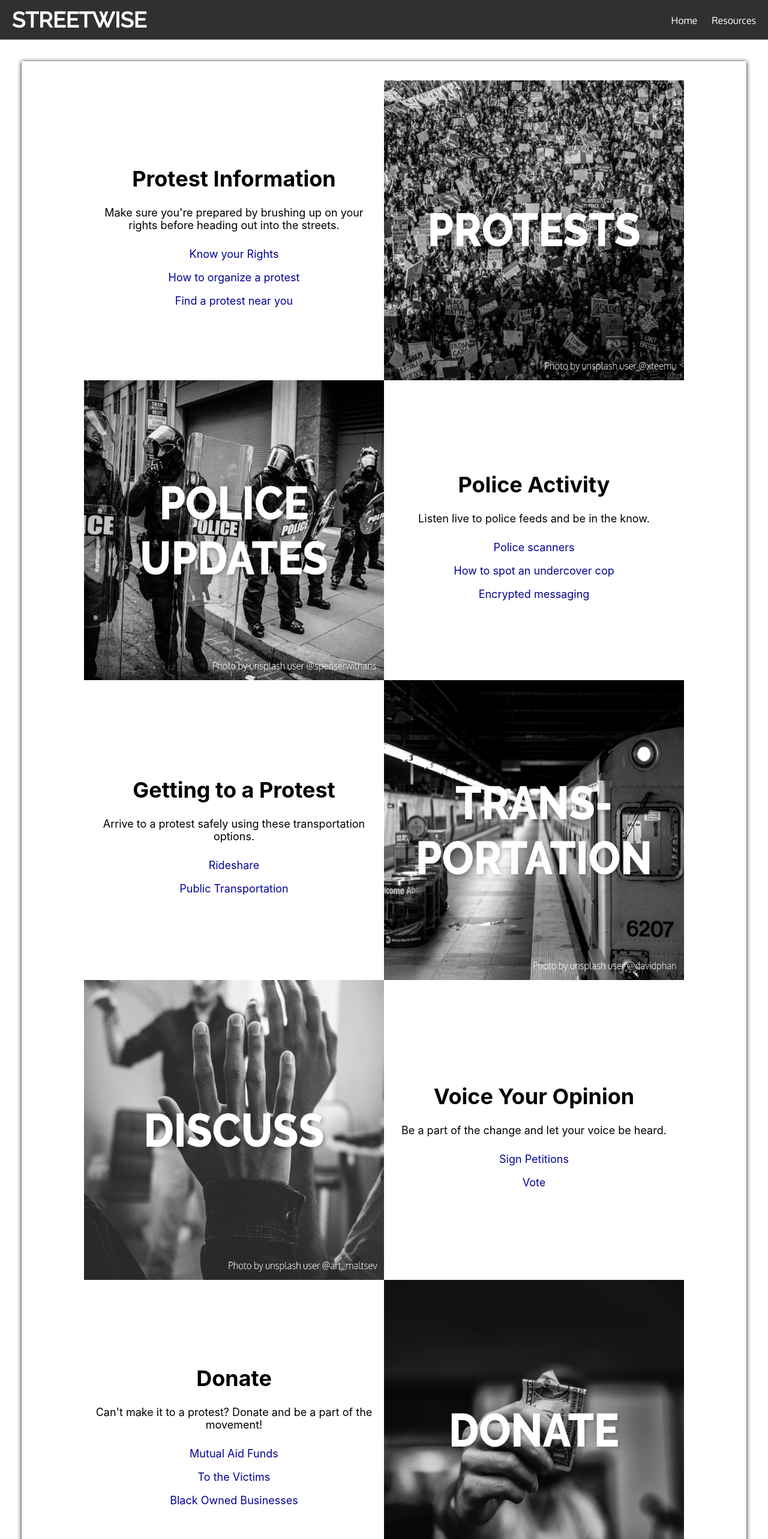
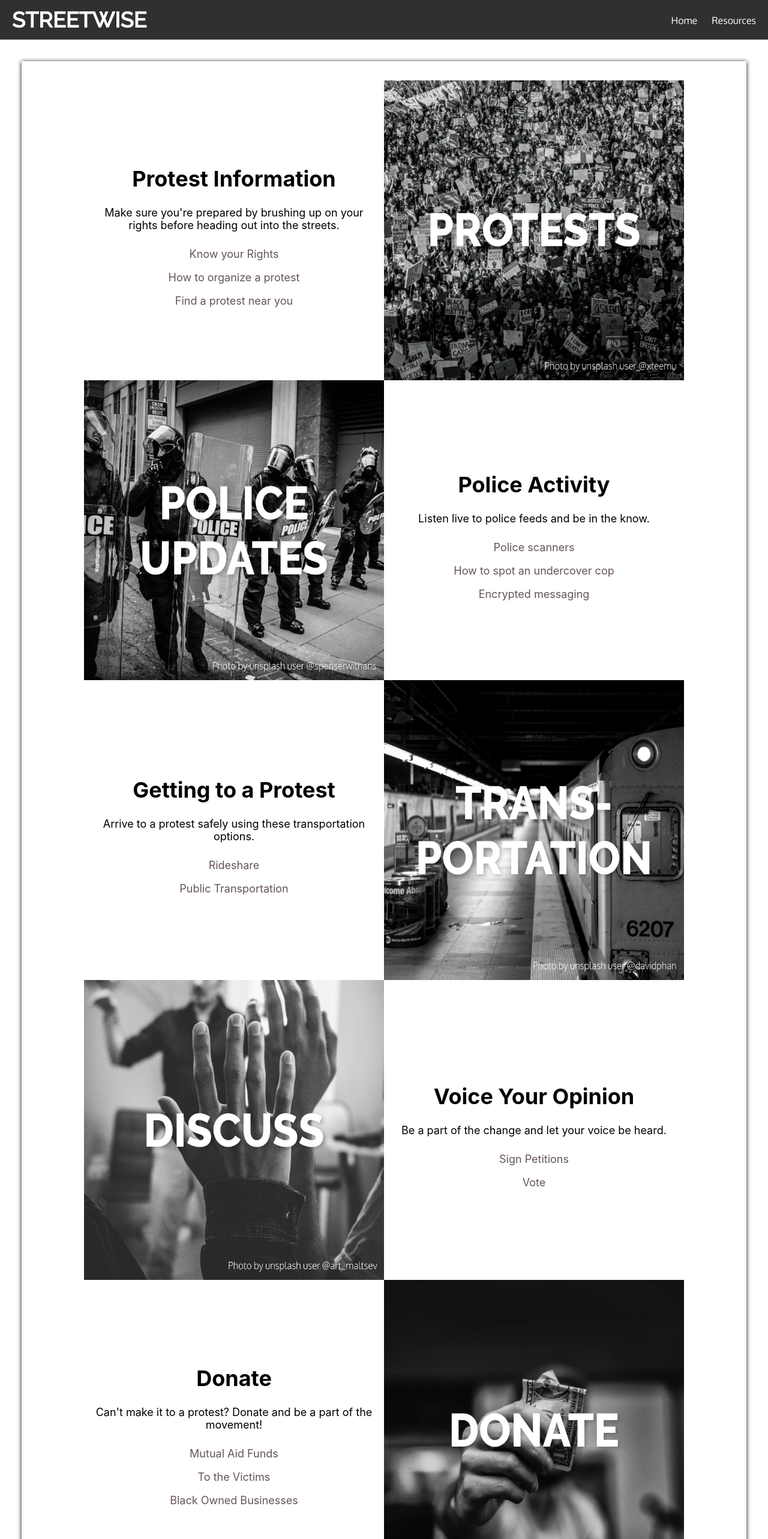
Before and after one commit to pdnguyen714/streetwise-hackathon, a React (Create React App) app: page /resources in a window 1280 px wide. Shown: the top 2566 px of the page at 60% size. Built offline with nearby package versions, Linux system fonts and the light colour scheme; no server answers.

Commit message:
implemented responsive design on resources.js

```diff
--- a/src/components/Resources/Resources.css
+++ b/src/components/Resources/Resources.css
@@ -1,6 +1,6 @@
 a {
     text-decoration: none;
-    color: #040492;
+    color: #655555;
 }
 
 a:hover {
@@ -55,10 +55,9 @@ a:hover {
     padding: 0.5em 0;
 }
 
-/* .padding-top {
-    padding-top: 2em;
-}
-
-.padding-bottom {
-    padding-bottom: 2em;
-} */
+@media only screen and (max-width: 600px) {
+    .resources {
+        padding: 0.1em;
+        margin: 0.1em;
+    }
+  }
--- a/src/components/Resources/Resources.js
+++ b/src/components/Resources/Resources.js
@@ -8,19 +8,19 @@ export const Resources = (props) => {
         <>
             <Nav />
             <div className="resources">
-                <div className="resource-row padding-top">
+                <div className="resource-row">
                     <div className="resource-content">
                         <h1 className="resource-header">Protest Information</h1>
                         <p className="resource-p">Make sure you're prepared by brushing up on your rights before heading out into the streets.</p>
                         <div className="resource-links">
                             <div className="resource-link1">
-                                <a href="https://www.figma.com/file/0paDALoKy0GhyvKtJtc8TI/Project-Streetwise-v2?node-id=0%3A1">Know your Rights</a><br />
+                                <a href="https://www.aclu.org/know-your-rights/protesters-rights/">Know your Rights</a><br />
                             </div>
                             <div className="resource-link2">
-                                <a href="https://www.figma.com/file/0paDALoKy0GhyvKtJtc8TI/Project-Streetwise-v2?node-id=0%3A1">How to organize a protest</a>
+                                <a href="https://www.youthrights.org/action/toolkit/organizing-a-protest/">How to organize a protest</a>
                             </div>
                             <div className="resource-link3">
-                                <a href="https://www.figma.com/file/0paDALoKy0GhyvKtJtc8TI/Project-Streetwise-v2?node-id=0%3A1">Find a protest near you</a>
+                                <a href="https://2020protests.com/">Find a protest near you</a>
                             </div>
                         </div>
                     </div>
@@ -34,13 +34,13 @@ export const Resources = (props) => {
                         <p className="resource-p">Listen live to police feeds and be in the know.</p>
                         <div className="resource-links">
                             <div className="resource-link1">
-                                    <a href="https://www.figma.com/file/0paDALoKy0GhyvKtJtc8TI/Project-Streetwise-v2?node-id=0%3A1">Police scanners</a><br />
+                                    <a href="https://www.broadcastify.com/listen/">Police scanners</a><br />
                             </div>
                             <div className="resource-link2">
-                                <a href="https://www.figma.com/file/0paDALoKy0GhyvKtJtc8TI/Project-Streetwise-v2?node-id=0%3A1">How to spot an undercover cop</a>
+                                <a href="https://docs.google.com/document/u/0/d/11v-2VM8QOM4WoSx7oHkycCSiC2AvF5Vz-2iXGxP6PZc/mobilebasic">How to spot an undercover cop</a>
                             </div>
                             <div className="resource-link3">
-                                <a href="https://www.figma.com/file/0paDALoKy0GhyvKtJtc8TI/Project-Streetwise-v2?node-id=0%3A1">Encrypted messaging</a>
+                                <a href="https://signal.org/">Encrypted messaging</a>
                             </div>
                         </div>
                     </div>
@@ -54,10 +54,10 @@ export const Resources = (props) => {
                         <p className="resource-p">Arrive to a protest safely using these transportation options.</p>
                         <div className="resource-links">
                             <div className="resource-link1">
-                                <a href="https://www.figma.com/file/0paDALoKy0GhyvKtJtc8TI/Project-Streetwise-v2?node-id=0%3A1">Rideshare</a><br />
+                                <a href="https://rideshareapps.com/">Rideshare</a><br />
                             </div>
                             <div className="resource-link2">
-                                <a href="https://www.figma.com/file/0paDALoKy0GhyvKtJtc8TI/Project-Streetwise-v2?node-id=0%3A1">Public Transportation</a>
+                                <a href="https://maps.google.com/landing/transit/index.html">Public Transportation</a>
                             </div>
                         </div>
                     </div>
@@ -71,10 +71,10 @@ export const Resources = (props) => {
                         <p className="resource-p">Be a part of the change and let your voice be heard.</p>
                         <div className="resource-links">
                             <div className="resource-link1">
-                                <a href="https://www.figma.com/file/0paDALoKy0GhyvKtJtc8TI/Project-Streetwise-v2?node-id=0%3A1">Sign Petitions</a><br />
+                                <a href="https://blacklivesmatters.carrd.co/#petitions">Sign Petitions</a><br />
                             </div>
                             <div className="resource-link2">
-                                <a href="https://www.figma.com/file/0paDALoKy0GhyvKtJtc8TI/Project-Streetwise-v2?node-id=0%3A1">Vote</a>
+                                <a href="https://blacklivesmatters.carrd.co/#vote">Vote</a>
                             </div>
                         </div>
                     </div>
@@ -82,19 +82,19 @@ export const Resources = (props) => {
                         <img src="/group.png" alt="protest" height="500" width="500" />
                     </div>
                 </div>
-                <div className="resource-row padding-bottom">
+                <div className="resource-row">
                     <div className="resource-content">
                         <h1 className="resource-header">Donate</h1>
                         <p className="resource-p">Can't make it to a protest? Donate and be a part of the movement!</p>
                         <div className="resource-links">
                             <div className="resource-link1">
-                                <a href="https://www.figma.com/file/0paDALoKy0GhyvKtJtc8TI/Project-Streetwise-v2?node-id=0%3A1">Mutual Aid Funds</a><br />
+                                <a href="https://mutualaid.carrd.co/">Mutual Aid Funds</a><br />
                             </div>
                             <div className="resource-link2">
-                                <a href="https://www.figma.com/file/0paDALoKy0GhyvKtJtc8TI/Project-Streetwise-v2?node-id=0%3A1">To the Victims</a>
+                                <a href="https://blacklivesmatters.carrd.co/#victims">To the Victims</a>
                             </div>
                             <div className="resource-link3">
-                                <a href="https://www.figma.com/file/0paDALoKy0GhyvKtJtc8TI/Project-Streetwise-v2?node-id=0%3A1">Black Owned Businesses</a>
+                                <a href="https://blacklivesmatters.carrd.co/#business">Black Owned Businesses</a>
                             </div>
                         </div>
                     </div>
```
